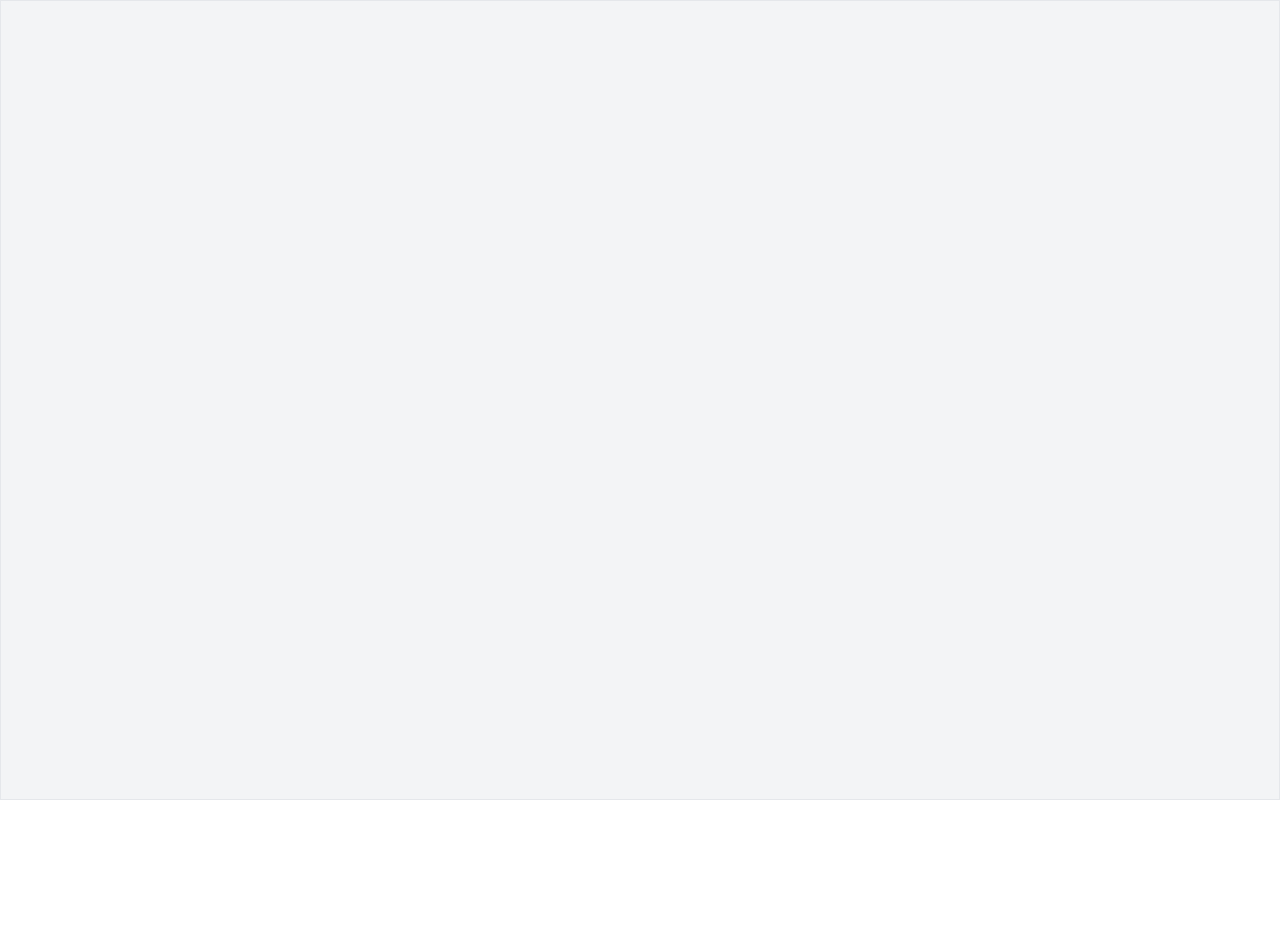
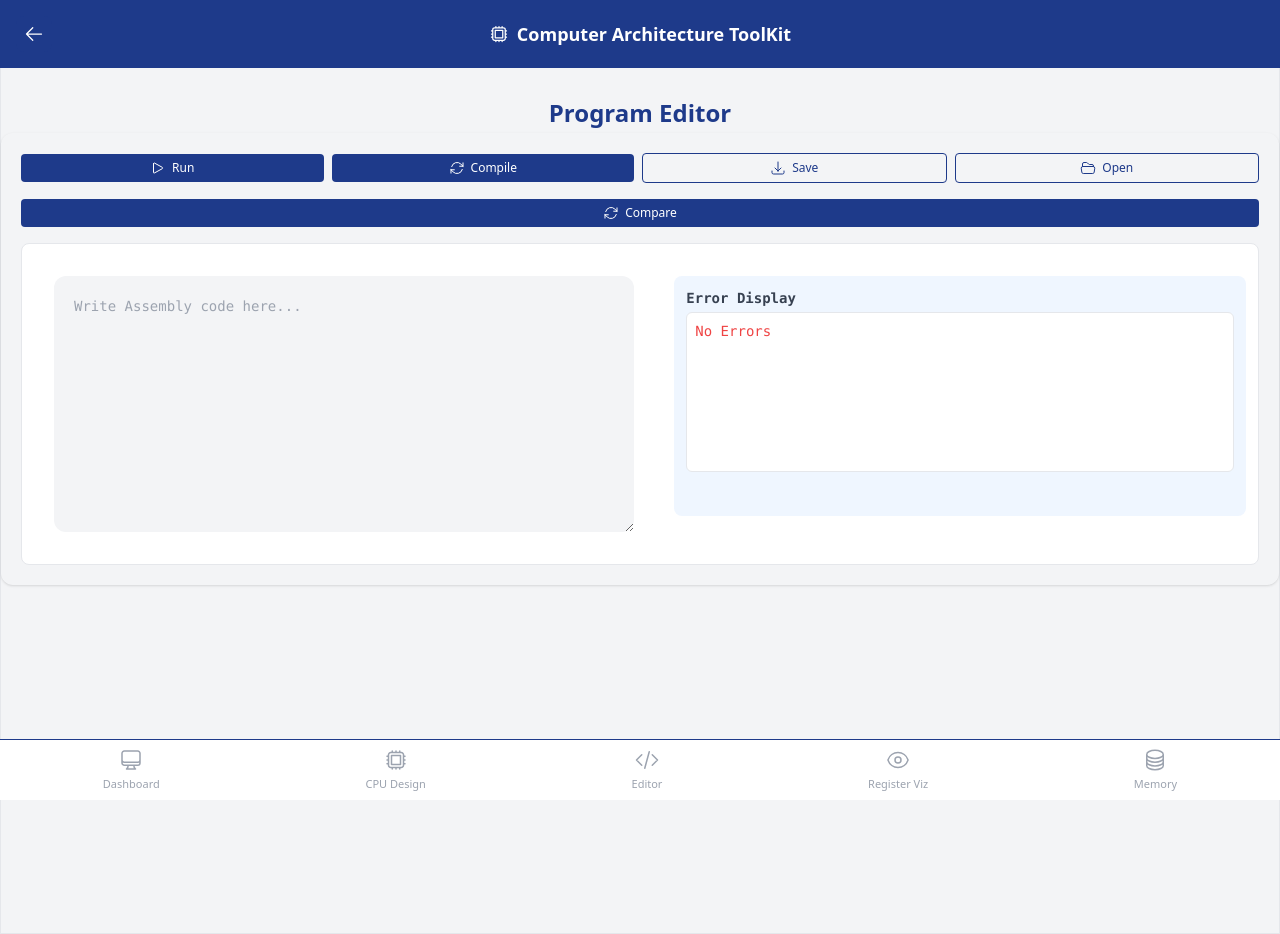
Before and after one commit to Abdul-Rehman2661/FYP-Frontend, a React (Vite) app: page /editor/1 in a window 1280 px wide. Before the commit this address had no page. Before the commit the page ends 800 px from the top, so only its background shows below. Built offline with nearby package versions, Linux system fonts and the light colour scheme.

Commit message:
/Execute

```diff
--- a/src/App.jsx
+++ b/src/App.jsx
@@ -25,7 +25,7 @@ function App() {
           <Route path="/" element={<Dashboard />} />
           <Route path="/detail/:id" element={<Detail />} />
           <Route path="/cpudesign" element={<CpuDesign />} />
-          <Route path="/editor" element={<Editor />} />
+          <Route path="/editor/:id" element={<Editor />} />
           <Route path="/register" element={<Register />} />
           <Route path="/instruction" element={<Instruction />} />
           <Route path="/compare" element={<Compare />} />
--- a/src/context/ArchitectureContext.jsx
+++ b/src/context/ArchitectureContext.jsx
@@ -7,6 +7,7 @@ export const ArchitectureProvider = ({ children }) => {
   const [registerData, setRegisterData] = useState([]);
   const [addressingModesData, setAddressingModesData] = useState([]);
   const [instructionData, setInstructionData] = useState([]);
+  const [executionResult, setExecutionResult] = useState(null);
 
   return (
     <ArchitectureContext.Provider
@@ -19,6 +20,8 @@ export const ArchitectureProvider = ({ children }) => {
         setAddressingModesData,
         instructionData,
         setInstructionData,
+        executionResult,
+        setExecutionResult,
       }}
     >
       {children}
--- a/src/pages/Dashboard.jsx
+++ b/src/pages/Dashboard.jsx
@@ -77,7 +77,7 @@ const fetchArchitectures = async () => {
 
                   <div className="flex gap-2 mt-4">
                     <button
-                      onClick={() => navigate("/editor")}
+                      onClick={() => navigate(`/editor/${arch.ArchitectureID}`)}
                       className="flex-1 py-1.5 text-sm rounded bg-blue-900 text-white hover:text-gray-400"
                     >
                       Use
--- a/src/pages/Editor.jsx
+++ b/src/pages/Editor.jsx
@@ -1,4 +1,4 @@
-import { useState } from "react";
+import { useState, useContext } from "react";
 import Header from "../components/Header.jsx";
 import BottomNavigation from "../components/BottomNavigation.jsx";
 import SaveFile from "../components/SaveFile.jsx";
@@ -9,12 +9,52 @@ import {
   FolderOpenIcon,
   ArrowDownTrayIcon,
 } from "@heroicons/react/24/outline";
-import { useNavigate } from "react-router-dom";
+import { useNavigate, useParams } from "react-router-dom";
+import { ArchitectureContext } from "../context/ArchitectureContext";
 
 function Editor() {
   const navigate = useNavigate();
+  const { id } = useParams();
   const [saveFile, setSaveFile] = useState(false);
   const [openFile, setOpenFile] = useState(false);
+  const [code, setCode] = useState("");
+  const [error, setError] = useState(null);
+  const { setExecutionResult } = useContext(ArchitectureContext);
+
+  const handleRun = async () => {
+    try {
+      setError(null);
+
+      const codeArray = code
+        .split("\n")
+        .map((line) => line.trim())
+        .filter((line) => line !== "");
+
+      const res = await fetch(
+        `http://localhost/ComputerArchitectureToolkitAPI/api/execution/execute/${id}`,
+        {
+          method: "POST",
+          headers: {
+            "Content-Type": "application/json",
+          },
+          body: JSON.stringify(codeArray),
+        },
+      );
+
+      const data = await res.json();
+
+      if (!res.ok) {
+        setError(data.Errors || "Execution failed");
+        return;
+      }
+
+      setExecutionResult(data);
+      navigate("/registervis");
+    } catch (err) {
+      console.error(err);
+      setError("Execution failed");
+    }
+  };
 
   return (
     <>
@@ -30,7 +70,7 @@ function Editor() {
             <div className="flex items-center justify-center gap-2 bg-gray-100">
               <button
                 className="flex flex-1 items-center justify-center gap-1.5 px-3 py-1.5 bg-blue-900 text-white text-xs rounded"
-              onClick={() => navigate("/registervis")}
+                onClick={handleRun}
               >
                 <PlayIcon className="h-4 w-4" />
                 Run
@@ -53,9 +93,7 @@ function Editor() {
                 Save
               </button>
 
-            {saveFile && (
-              <SaveFile onClose={() => setSaveFile(false)} />
-            )}
+              {saveFile && <SaveFile onClose={() => setSaveFile(false)} />}
 
               <button
                 type="button"
@@ -81,16 +119,22 @@ function Editor() {
 
             <div className="flex flex-col lg:flex-row gap-2 lg:gap-5 border rounded-lg bg-white p-3 text-sm font-mono text-gray-500">
               <textarea
-              className="p-5 lg:m-5 rounded-xl bg-gray-100 lg:w-* w-full h-64 focus:ring-gray-300"
-              placeholder={`Write Assembly code here to Compile and Execute`}
+                value={code}
+                onChange={(e) => setCode(e.target.value)}
+                className="p-5 lg:m-5 rounded-xl bg-gray-100 w-full h-64"
+                placeholder="Write Assembly code here..."
               />
 
               <div className="bg-blue-50 rounded-lg p-3 h-60 mt-5 lg:w-* w-full">
                 <p className="text-sm font-semibold text-gray-700 mb-1">
                   Error Display
                 </p>
-              <div className="bg-white border rounded-md p-2 h-40 text-sm text-gray-500">
-                No Errors
+                <div className="bg-white border rounded-md p-2 h-40 text-sm text-red-500">
+                  {error
+                    ? Array.isArray(error)
+                      ? error.map((e, i) => <p key={i}>{e}</p>)
+                      : error
+                    : "No Errors"}
                 </div>
               </div>
             </div>
--- a/src/pages/RegisterVisualization.jsx
+++ b/src/pages/RegisterVisualization.jsx
@@ -1,25 +1,15 @@
 import { useState } from "react";
 import Header from "../components/Header.jsx";
 import BottomNavigation from "../components/BottomNavigation.jsx";
+import { useContext } from "react";
+import { ArchitectureContext } from "../context/ArchitectureContext";
 
 function RegisterVisualization() {
-  const registers = [
-    { name: "R1", value: 0 },
-    { name: "R2", value: 0 },
-    { name: "R3", value: 0 },
-    { name: "R4", value: 0 },
-    { name: "R5", value: 0 },
-    { name: "PC", value: 0 },
-    { name: "SP", value: 0 },
-    { name: "IR", value: 0 },
-  ];
 
-  const flags = [
-    { name: "Carry", value: 0 },
-    { name: "Overflow", value: 0 },
-    { name: "Sign", value: 0 },
-    { name: "Zero", value: 0 },
-  ];
+  const { executionResult } = useContext(ArchitectureContext);
+
+  const registers = executionResult?.Registers || [];
+  const flags = executionResult?.Flags || [];
 
   return (
     <>
@@ -33,15 +23,18 @@ function RegisterVisualization() {
           <div className="bg-white rounded-xl shadow border p-6">
             <div className="grid grid-cols-1 md:grid-cols-2 gap-6">
               {/* Register Display */}
+
               <div>
                 <p className="text-sm text-gray-700 mb-2">Register Display</p>
                 <div className="border rounded-lg p-4 bg-gray-50">
                   <div className="grid grid-cols-4 gap-4">
-                  {registers.map((reg, index) => (
+                    {registers.map((val, index) => (
                       <div key={index} className="text-center">
-                      <p className="text-xs text-gray-700 mb-1">{reg.name}</p>
+                        <p className="text-xs text-gray-700 mb-1">
+                          R{index + 1}
+                        </p>
                         <div className="border rounded-md py-2 bg-white text-black text-sm">
-                        {reg.value}
+                          {val}
                         </div>
                       </div>
                     ))}
@@ -54,11 +47,11 @@ function RegisterVisualization() {
                 <p className="text-sm text-gray-700 mb-2">Flag Registers</p>
                 <div className="border rounded-lg p-4 bg-gray-50">
                   <div className="grid grid-cols-4 gap-4">
-                  {flags.map((flag, index) => (
+                    {flags.map((val, index) => (
                       <div key={index} className="text-center">
-                      <p className="text-xs text-gray-700 mb-1">{flag.name}</p>
+                        <p className="text-xs text-gray-700 mb-1">F{index}</p>
                         <div className="border rounded-md py-2 bg-white text-black text-sm">
-                        {flag.value}
+                          {val ? 1 : 0}
                         </div>
                       </div>
                     ))}
```
Also changed, not shown: src/pages/Memory.jsx (+32 -19 lines). Lines whose indentation alone changed are shown as unchanged.
